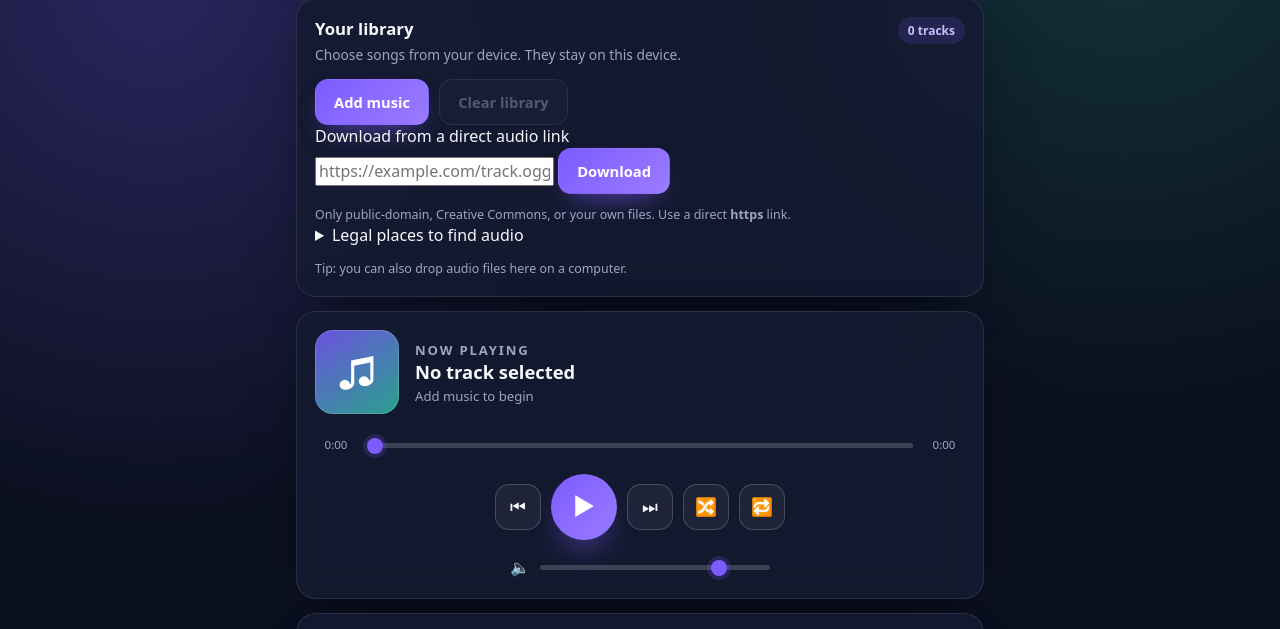
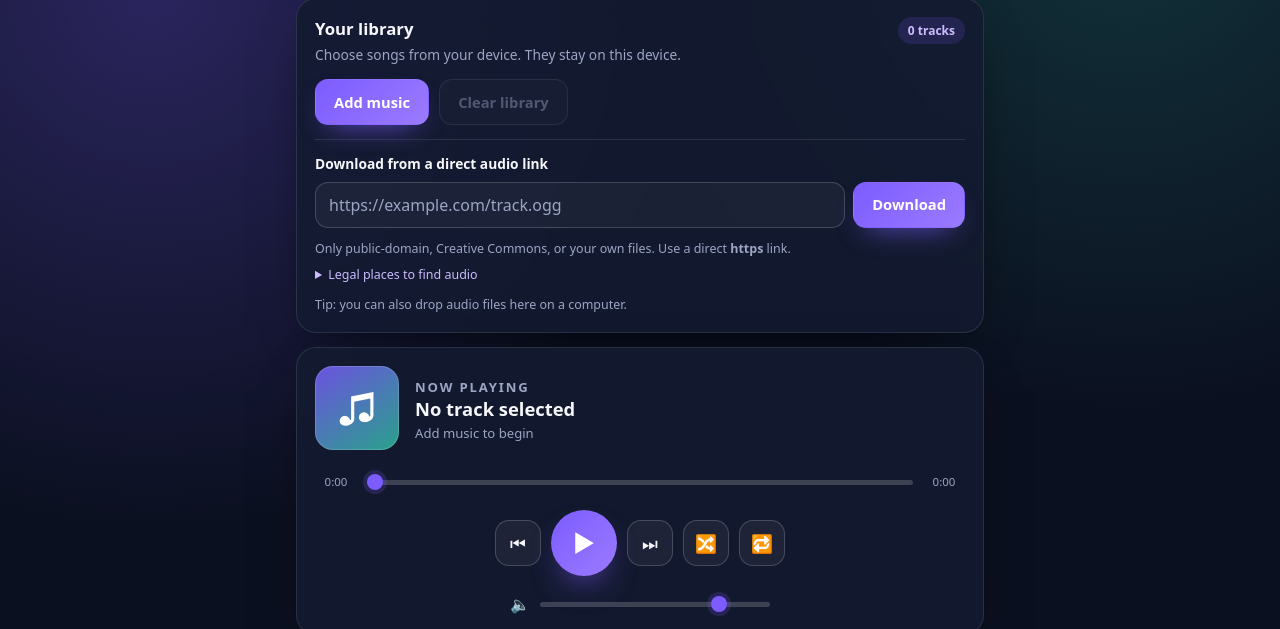
Before and after one commit to perrang59-spec/pulse-player, a plain HTML site: page index.html in a window 1280 px wide. Shown: the part 91-720 px from the top of the page. Drawn offline with Linux system fonts and the light colour scheme.

Commit message:
Update URL download styles

```diff
--- a/css/styles.css
+++ b/css/styles.css
@@ -209,6 +209,60 @@ label.btn:focus-within {
   display: flex;
   flex-wrap: wrap;
   gap: 10px;
+}
+
+.url-form {
+  margin-top: 14px;
+  padding-top: 14px;
+  border-top: 1px solid var(--line);
+}
+
+.url-label {
+  display: block;
+  margin-bottom: 8px;
+  font-size: 0.86rem;
+  font-weight: 650;
+}
+
+.url-row {
+  display: flex;
+  gap: 8px;
+}
+
+.url-row input[type="url"] {
+  flex: 1 1 auto;
+  min-width: 0;
+  min-height: 46px;
+  padding: 0 13px;
+  border: 1px solid var(--line-strong);
+  border-radius: 13px;
+  background: rgba(255, 255, 255, 0.04);
+  color: var(--text);
+}
+
+.url-row input[type="url"]::placeholder {
+  color: var(--muted);
+}
+
+.sources {
+  margin-top: 8px;
+}
+
+.sources summary {
+  cursor: pointer;
+  color: #cbbcff;
+  font-size: 0.78rem;
+}
+
+.sources ul {
+  margin: 8px 0 0;
+  padding-left: 20px;
+  color: var(--muted);
+  font-size: 0.78rem;
+}
+
+.sources a {
+  color: #cbbcff;
 }
 
 .drop-hint {
@@ -548,6 +602,10 @@ input[type="range"]::-moz-range-thumb {
     border-radius: 17px;
   }
 
+  .url-row {
+    flex-direction: column;
+  }
+
   .header-actions .btn-ghost {
     display: none;
   }
```
